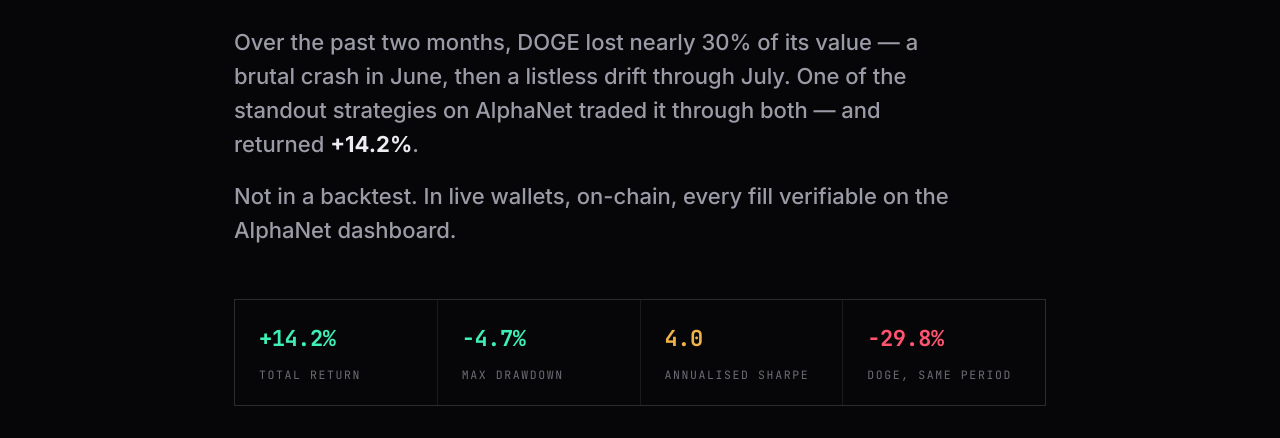
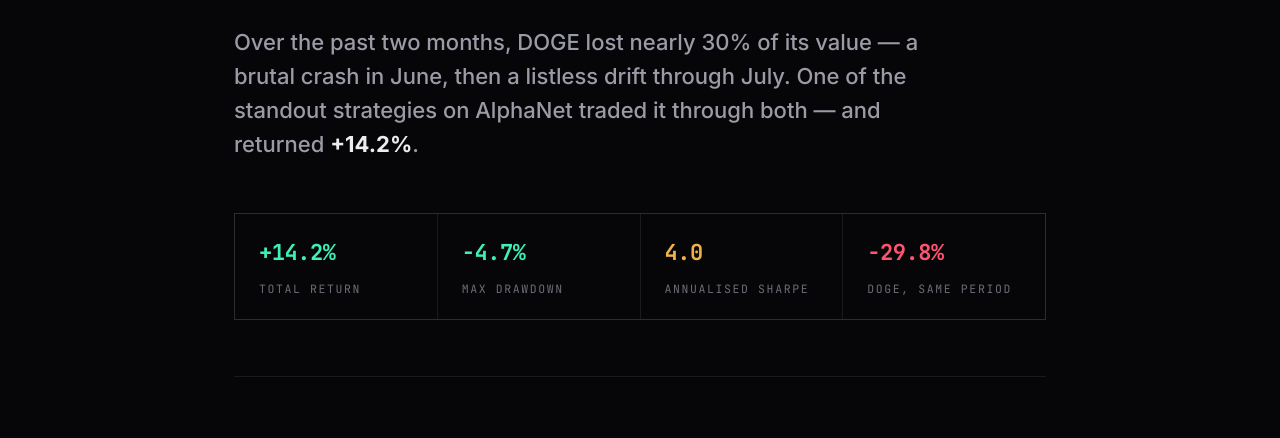
Before and after one commit to AlphaNet-info/Strategy_Spotlight_Prime_DOGE, a plain HTML site: page index.html in a window 1280 px wide. Shown: the part 297-735 px from the top of the page. Drawn offline with Linux system fonts and the light colour scheme.

Commit message:
Remove 'Not in a backtest' lede line from hero

```diff
--- a/index.html
+++ b/index.html
@@ -160,7 +160,6 @@
     <h1>Hackworth Prime × DOGE</h1>
     <div class="hero-meta">28 May – 24 July 2026 · 58 sessions · updated 27 July</div>
     <p class="lede">Over the past two months, DOGE lost nearly 30% of its value — a brutal crash in June, then a listless drift through July. One of the standout strategies on AlphaNet traded it through both — and returned <strong>+14.2%</strong>.</p>
-    <p class="lede" style="margin-top:14px">Not in a backtest. In live wallets, on-chain, every fill verifiable on the AlphaNet dashboard.</p>
     <div class="hero-stats">
       <div class="hero-stat"><div class="v green">+14.2%</div><div class="k">total return</div></div>
       <div class="hero-stat"><div class="v green">−4.7%</div><div class="k">max drawdown</div></div>
```
